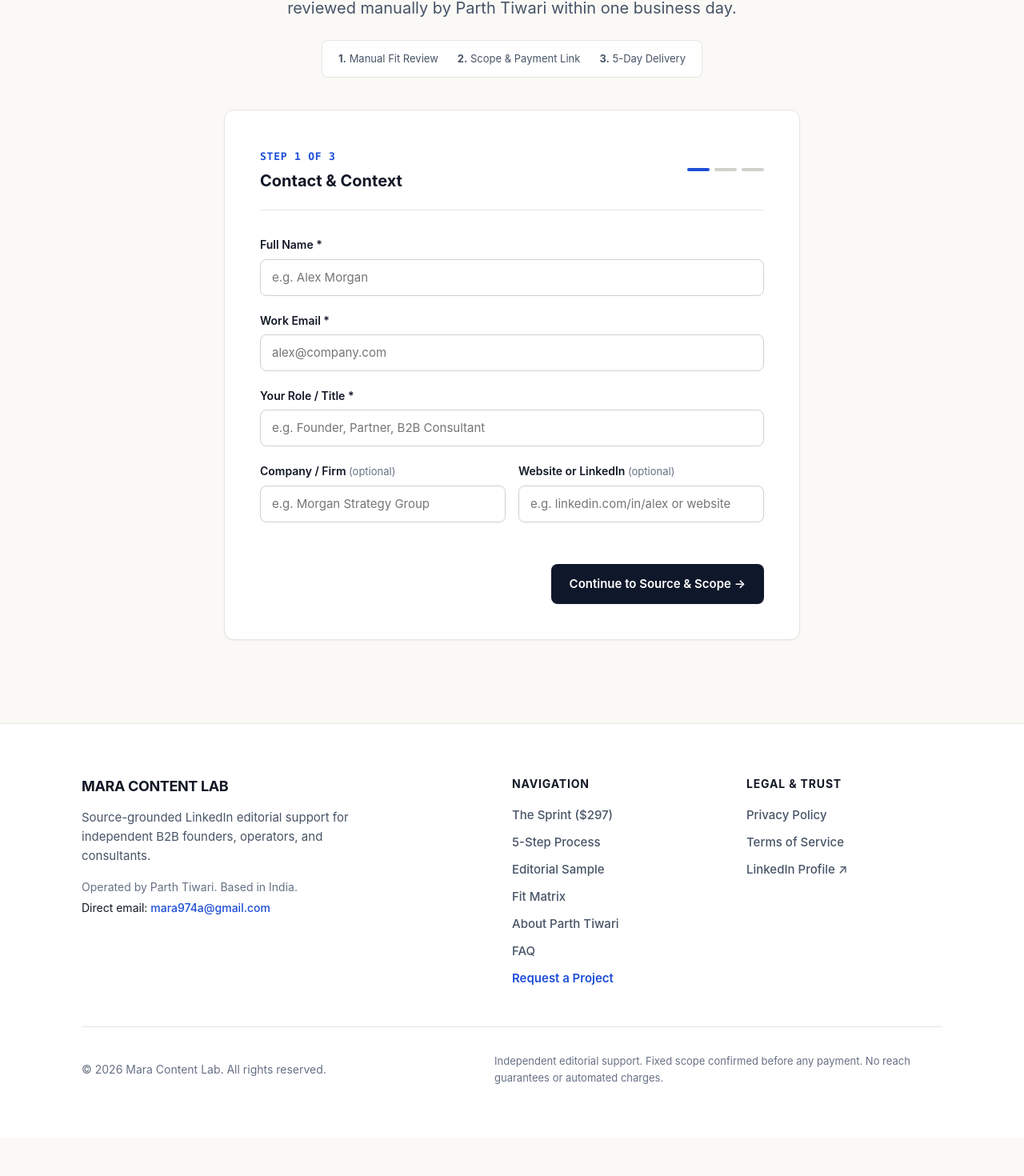
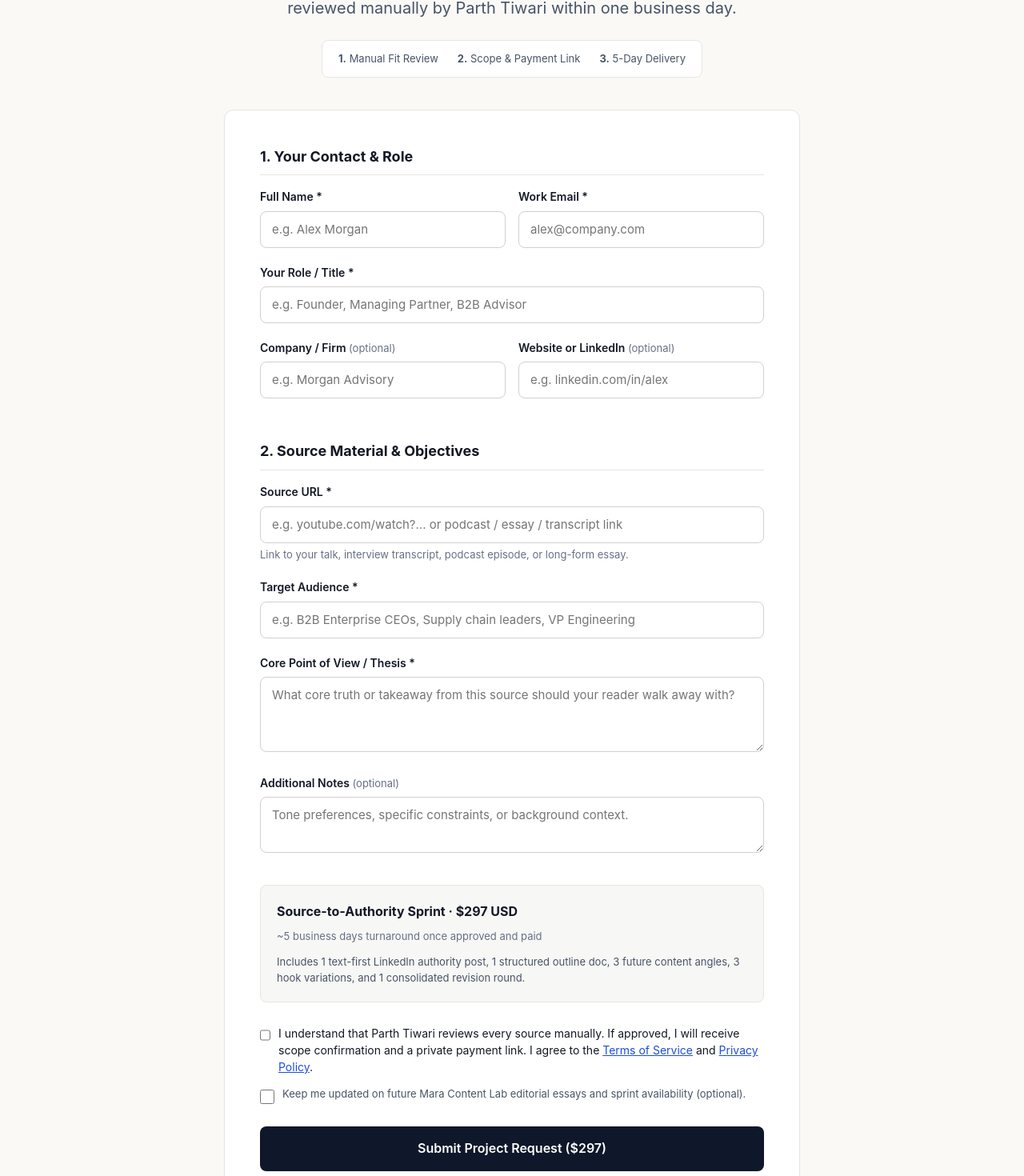
Before and after one commit to mara974a/mara-content-lab-v2, a Next.js app: page /request in a window 1280 px wide. Shown: the part 355-1825 px from the top of the page at 80% size. Before the commit the page ends 1777 px from the top, so only its background shows below. Built offline with nearby package versions, Linux system fonts and the light colour scheme; no server answers.

Commit message:
refactor: eliminate redundant AI bloat, deduplicate email handler, and streamline request form to single page

```diff
--- a/components/RequestForm.tsx
+++ b/components/RequestForm.tsx
@@ -7,7 +7,6 @@
 
 export default function RequestForm() {
   const router = useRouter();
-  const [step, setStep] = useState<1 | 2 | 3>(1);
   const [formData, setFormData] = useState<ProjectRequestInput>({
     name: "",
     email: "",
@@ -37,7 +36,7 @@
     }
   };
 
-  const validateStep1 = () => {
+  const validate = () => {
     const errs: Record<string, string> = {};
     if (!formData.name.trim()) errs.name = "Full name is required.";
     if (!formData.email.trim()) {
@@ -45,37 +44,21 @@
     } else if (!/^[^\s@]+@[^\s@]+\.[^\s@]+$/.test(formData.email)) {
       errs.email = "Please enter a valid work email address.";
     }
-    if (!formData.role.trim()) errs.role = "Your role or professional title is required.";
+    if (!formData.role.trim()) errs.role = "Your role or title is required.";
+    if (!formData.sourceUrl.trim()) errs.sourceUrl = "Source material URL is required.";
+    if (!formData.audience.trim()) errs.audience = "Target audience is required.";
+    if (!formData.goal.trim()) errs.goal = "Content goal or core thesis is required.";
+    if (!formData.consentTerms) errs.consentTerms = "Please agree to the review process and terms.";
 
     setErrors(errs);
     return Object.keys(errs).length === 0;
   };
 
-  const validateStep2 = () => {
-    const errs: Record<string, string> = {};
-    if (!formData.sourceUrl.trim()) errs.sourceUrl = "Source URL (talk, podcast, doc, or essay) is required.";
-    if (!formData.audience.trim()) errs.audience = "Target audience definition is required.";
-    if (!formData.goal.trim()) errs.goal = "Content goal or core point of view is required.";
-
-    setErrors(errs);
-    return Object.keys(errs).length === 0;
-  };
-
-  const handleNext = (e: React.FormEvent) => {
-    e.preventDefault();
-    if (step === 1 && validateStep1()) {
-      setStep(2);
-      window.scrollTo({ top: 0, behavior: "smooth" });
-    } else if (step === 2 && validateStep2()) {
-      setStep(3);
-      window.scrollTo({ top: 0, behavior: "smooth" });
-    }
-  };
-
   const handleSubmit = async (e: React.FormEvent) => {
     e.preventDefault();
-    if (!formData.consentTerms) {
-      setErrors({ consentTerms: "You must accept the terms and manual review process to submit." });
+    if (!validate()) {
+      const firstError = document.querySelector(".form-error");
+      firstError?.scrollIntoView({ behavior: "smooth", block: "center" });
       return;
     }
 
@@ -102,7 +85,7 @@
       const data = await res.json().catch(() => null);
 
       if (res.ok && data?.success) {
-        window.location.href = "/thank-you";
+        router.push("/thank-you");
       } else {
         setServerError(
           data?.message ||
@@ -110,7 +93,7 @@
         );
         setIsSubmitting(false);
       }
-    } catch (err: any) {
+    } catch {
       setServerError(
         "Network connection issue: Could not reach the submission server. You can retry, or email your details directly to Parth at mara974a@gmail.com."
       );
@@ -134,27 +117,8 @@
 
   return (
     <div className="card" style={{ maxWidth: "720px", margin: "0 auto", padding: "clamp(1.5rem, 4vw, 2.75rem)" }}>
-      {/* Stepper Header */}
-      <div style={{ display: "flex", justifyContent: "space-between", alignItems: "center", marginBottom: "2rem", borderBottom: "1px solid var(--border-subtle)", paddingBottom: "1.25rem" }}>
-        <div>
-          <span className="eyebrow" style={{ marginBottom: "0.25rem" }}>
-            Step {step} of 3
-          </span>
-          <h2 style={{ fontSize: "1.25rem", fontWeight: 700, color: "var(--text-primary)" }}>
-            {step === 1 && "Contact & Context"}
-            {step === 2 && "Source & Scope"}
-            {step === 3 && "Review & Confirmation"}
-          </h2>
-        </div>
-        <div style={{ display: "flex", gap: "0.375rem" }}>
-          <span style={{ width: "28px", height: "4px", borderRadius: "2px", background: step >= 1 ? "var(--accent-blue)" : "var(--border-medium)" }} />
-          <span style={{ width: "28px", height: "4px", borderRadius: "2px", background: step >= 2 ? "var(--accent-blue)" : "var(--border-medium)" }} />
-          <span style={{ width: "28px", height: "4px", borderRadius: "2px", background: step >= 3 ? "var(--accent-blue)" : "var(--border-medium)" }} />
-        </div>
-      </div>
-
       {serverError && (
-        <div style={{ backgroundColor: "#FEE2E2", border: "1px solid #FCA5A5", color: "#991B1B", padding: "1rem", borderRadius: "var(--radius-md)", marginBottom: "1.5rem", fontSize: "0.875rem" }}>
+        <div style={{ backgroundColor: "#FEE2E2", border: "1px solid #FCA5A5", color: "#991B1B", padding: "1rem", borderRadius: "var(--radius-md)", marginBottom: "1.75rem", fontSize: "0.875rem" }}>
           <p style={{ fontWeight: 600, marginBottom: "0.5rem" }}>{serverError}</p>
           <a
             href={`mailto:mara974a@gmail.com?subject=${mailtoSubject}&body=${mailtoBody}`}
@@ -166,9 +130,14 @@
         </div>
       )}
 
-      {/* STEP 1: CONTACT */}
-      {step === 1 && (
-        <form onSubmit={handleNext} noValidate>
+      <form onSubmit={handleSubmit} noValidate>
+        {/* SECTION 1: CONTACT */}
+        <div style={{ marginBottom: "2rem" }}>
+          <h2 style={{ fontSize: "1.125rem", fontWeight: 700, color: "var(--text-primary)", marginBottom: "1rem", paddingBottom: "0.5rem", borderBottom: "1px solid var(--border-subtle)" }}>
+            1. Your Contact & Role
+          </h2>
+
+          <div style={{ display: "grid", gridTemplateColumns: "repeat(auto-fit, minmax(240px, 1fr))", gap: "1rem" }}>
             <div className="form-group">
               <label htmlFor="name" className="form-label">Full Name *</label>
               <input
@@ -196,6 +165,7 @@
               />
               {errors.email && <p className="form-error">{errors.email}</p>}
             </div>
+          </div>
 
           <div className="form-group">
             <label htmlFor="role" className="form-label">Your Role / Title *</label>
@@ -206,7 +176,7 @@
               value={formData.role}
               onChange={(e) => updateField("role", e.target.value)}
               className="form-input"
-              placeholder="e.g. Founder, Partner, B2B Consultant"
+              placeholder="e.g. Founder, Managing Partner, B2B Advisor"
             />
             {errors.role && <p className="form-error">{errors.role}</p>}
           </div>
@@ -220,7 +190,7 @@
                 value={formData.company}
                 onChange={(e) => updateField("company", e.target.value)}
                 className="form-input"
-                placeholder="e.g. Morgan Strategy Group"
+                placeholder="e.g. Morgan Advisory"
               />
             </div>
 
@@ -232,22 +202,18 @@
                 value={formData.website}
                 onChange={(e) => updateField("website", e.target.value)}
                 className="form-input"
-                placeholder="e.g. linkedin.com/in/alex or website"
+                placeholder="e.g. linkedin.com/in/alex"
               />
             </div>
           </div>
+        </div>
 
-          <div style={{ marginTop: "2rem", display: "flex", justifyContent: "flex-end" }}>
-            <button type="submit" className="btn btn-primary">
-              Continue to Source & Scope →
-            </button>
-          </div>
-        </form>
-      )}
+        {/* SECTION 2: SOURCE & SCOPE */}
+        <div style={{ marginBottom: "2rem" }}>
+          <h2 style={{ fontSize: "1.125rem", fontWeight: 700, color: "var(--text-primary)", marginBottom: "1rem", paddingBottom: "0.5rem", borderBottom: "1px solid var(--border-subtle)" }}>
+            2. Source Material & Objectives
+          </h2>
 
-      {/* STEP 2: SOURCE & SCOPE */}
-      {step === 2 && (
-        <form onSubmit={handleNext} noValidate>
           <div className="form-group">
             <label htmlFor="sourceUrl" className="form-label">Source URL *</label>
             <input
@@ -257,7 +223,7 @@
               value={formData.sourceUrl}
               onChange={(e) => updateField("sourceUrl", e.target.value)}
               className="form-input"
-              placeholder="e.g. youtube.com/watch?... or podcast / essay / doc link"
+              placeholder="e.g. youtube.com/watch?... or podcast / essay / transcript link"
             />
             <span style={{ fontSize: "0.8125rem", color: "var(--text-muted)", marginTop: "0.25rem", display: "block" }}>
               Link to your talk, interview transcript, podcast episode, or long-form essay.
@@ -266,7 +232,7 @@
           </div>
 
           <div className="form-group">
-            <label htmlFor="audience" className="form-label">Who is your target audience? *</label>
+            <label htmlFor="audience" className="form-label">Target Audience *</label>
             <input
               id="audience"
               type="text"
@@ -274,13 +240,13 @@
               value={formData.audience}
               onChange={(e) => updateField("audience", e.target.value)}
               className="form-input"
-              placeholder="e.g. B2B SaaS Chief Revenue Officers, Supply chain directors"
+              placeholder="e.g. B2B Enterprise CEOs, Supply chain leaders, VP Engineering"
             />
             {errors.audience && <p className="form-error">{errors.audience}</p>}
           </div>
 
           <div className="form-group">
-            <label htmlFor="goal" className="form-label">What is the core point of view or outcome? *</label>
+            <label htmlFor="goal" className="form-label">Core Point of View / Thesis *</label>
             <textarea
               id="goal"
               required
@@ -288,64 +254,40 @@
               value={formData.goal}
               onChange={(e) => updateField("goal", e.target.value)}
               className="form-textarea"
-              placeholder="What specific truth or thesis in this source should your reader understand?"
+              placeholder="What core truth or takeaway from this source should your reader walk away with?"
             />
             {errors.goal && <p className="form-error">{errors.goal}</p>}
           </div>
 
           <div className="form-group">
-            <label htmlFor="notes" className="form-label">Additional Notes or Context <span className="optional">(optional)</span></label>
+            <label htmlFor="notes" className="form-label">Additional Notes <span className="optional">(optional)</span></label>
             <textarea
               id="notes"
               rows={2}
               value={formData.notes}
               onChange={(e) => updateField("notes", e.target.value)}
               className="form-textarea"
-              placeholder="Any specific constraints, tone preferences, or background details."
+              placeholder="Tone preferences, specific constraints, or background context."
             />
-          </div>
-
-          <div style={{ marginTop: "2rem", display: "flex", justifyContent: "space-between", alignItems: "center" }}>
-            <button type="button" onClick={() => setStep(1)} className="btn btn-secondary">
-              ← Back
-            </button>
-            <button type="submit" className="btn btn-primary">
-              Review Project Request →
-            </button>
-          </div>
-        </form>
-      )}
-
-      {/* STEP 3: REVIEW & CONFIRMATION */}
-      {step === 3 && (
-        <form onSubmit={handleSubmit} noValidate>
-          <div style={{ background: "var(--bg-subtle)", border: "1px solid var(--border-subtle)", borderRadius: "var(--radius-md)", padding: "1.25rem", marginBottom: "1.5rem", display: "flex", flexDirection: "column", gap: "0.75rem", fontSize: "0.875rem" }}>
-            <div>
-              <strong style={{ color: "var(--text-muted)", fontSize: "0.75rem", textTransform: "uppercase" }}>Requester</strong>
-              <p style={{ fontWeight: 600, color: "var(--text-primary)" }}>{formData.name} ({formData.role}{formData.company ? ` at ${formData.company}` : ""})</p>
-              <p style={{ color: "var(--text-secondary)" }}>{formData.email}</p>
-            </div>
-
-            <div style={{ borderTop: "1px solid var(--border-subtle)", paddingTop: "0.5rem" }}>
-              <strong style={{ color: "var(--text-muted)", fontSize: "0.75rem", textTransform: "uppercase" }}>Source Material</strong>
-              <p style={{ color: "var(--accent-blue)", wordBreak: "break-all" }}>{formData.sourceUrl}</p>
-            </div>
-
-            <div style={{ borderTop: "1px solid var(--border-subtle)", paddingTop: "0.5rem" }}>
-              <strong style={{ color: "var(--text-muted)", fontSize: "0.75rem", textTransform: "uppercase" }}>Target Audience & Goal</strong>
-              <p style={{ color: "var(--text-primary)" }}><strong>Audience:</strong> {formData.audience}</p>
-              <p style={{ color: "var(--text-secondary)", marginTop: "0.25rem" }}><strong>Goal:</strong> {formData.goal}</p>
-            </div>
-
-            <div style={{ borderTop: "1px solid var(--border-subtle)", paddingTop: "0.5rem" }}>
-              <strong style={{ color: "var(--text-muted)", fontSize: "0.75rem", textTransform: "uppercase" }}>Engagement Terms</strong>
-              <p style={{ color: "var(--text-primary)", fontWeight: 600 }}>Source-to-Authority Sprint · $297 USD</p>
-              <p style={{ color: "var(--text-muted)", fontSize: "0.8125rem" }}>~5 business days turnaround once approved and paid</p>
           </div>
         </div>
 
-          {/* Consent Checkboxes */}
-          <div style={{ display: "flex", flexDirection: "column", gap: "0.875rem", marginBottom: "1.5rem" }}>
+        {/* SECTION 3: ENGAGEMENT TERMS & SUBMIT */}
+        <div style={{ backgroundColor: "var(--bg-subtle)", border: "1px solid var(--border-subtle)", borderRadius: "var(--radius-md)", padding: "1.25rem", marginBottom: "1.75rem" }}>
+          <div style={{ display: "flex", justifyContent: "space-between", alignItems: "baseline", flexWrap: "wrap", gap: "0.5rem", marginBottom: "0.75rem" }}>
+            <span style={{ fontWeight: 700, fontSize: "1rem", color: "var(--text-primary)" }}>
+              Source-to-Authority Sprint · $297 USD
+            </span>
+            <span style={{ fontSize: "0.8125rem", color: "var(--text-muted)" }}>
+              ~5 business days turnaround once approved and paid
+            </span>
+          </div>
+          <p style={{ fontSize: "0.8125rem", color: "var(--text-secondary)", lineHeight: 1.5, margin: 0 }}>
+            Includes 1 text-first LinkedIn authority post, 1 structured outline doc, 3 future content angles, 3 hook variations, and 1 consolidated revision round.
+          </p>
+        </div>
+
+        <div style={{ display: "flex", flexDirection: "column", gap: "0.875rem", marginBottom: "1.75rem" }}>
           <div style={{ display: "flex", alignItems: "flex-start", gap: "0.625rem" }}>
             <input
               type="checkbox"
@@ -355,7 +297,7 @@
               style={{ marginTop: "0.25rem", width: "18px", height: "18px", cursor: "pointer" }}
             />
             <label htmlFor="consentTerms" style={{ fontSize: "0.875rem", color: "var(--text-primary)", lineHeight: 1.5 }}>
-                I understand that this is a project inquiry. Mara reviews every source manually. If approved, I will receive scope confirmation and a private payment link. I agree to the{" "}
+              I understand that Parth Tiwari reviews every source manually. If approved, I will receive scope confirmation and a private payment link. I agree to the{" "}
               <Link href="/terms" target="_blank" style={{ color: "var(--accent-blue)", textDecoration: "underline" }}>
                 Terms of Service
               </Link>{" "}
@@ -381,16 +323,15 @@
           </div>
         </div>
 
-          <div style={{ display: "flex", justifyContent: "space-between", alignItems: "center" }}>
-            <button type="button" onClick={() => setStep(2)} className="btn btn-secondary" disabled={isSubmitting}>
-              ← Back
-            </button>
-            <button type="submit" className="btn btn-primary" disabled={isSubmitting}>
+        <button
+          type="submit"
+          className="btn btn-primary"
+          style={{ width: "100%", padding: "0.875rem", fontSize: "1rem" }}
+          disabled={isSubmitting}
+        >
           {isSubmitting ? "Submitting Request..." : "Submit Project Request ($297)"}
         </button>
-          </div>
       </form>
-      )}
     </div>
   );
 }
```
Also changed, not shown: vercel.json (deleted), 2 other files (tests, documents, lock files or other folders). Lines whose indentation alone changed are shown as unchanged.
